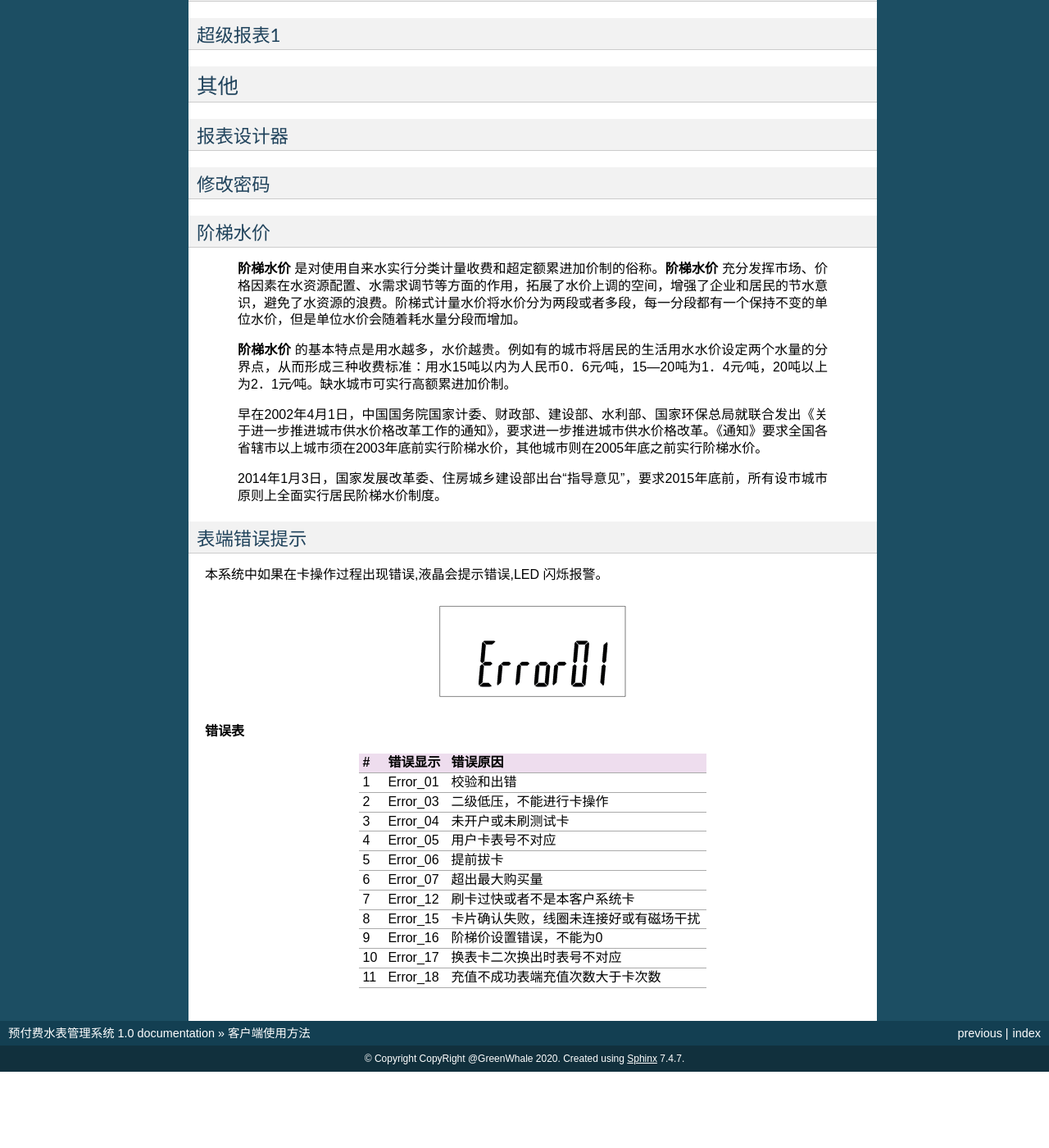
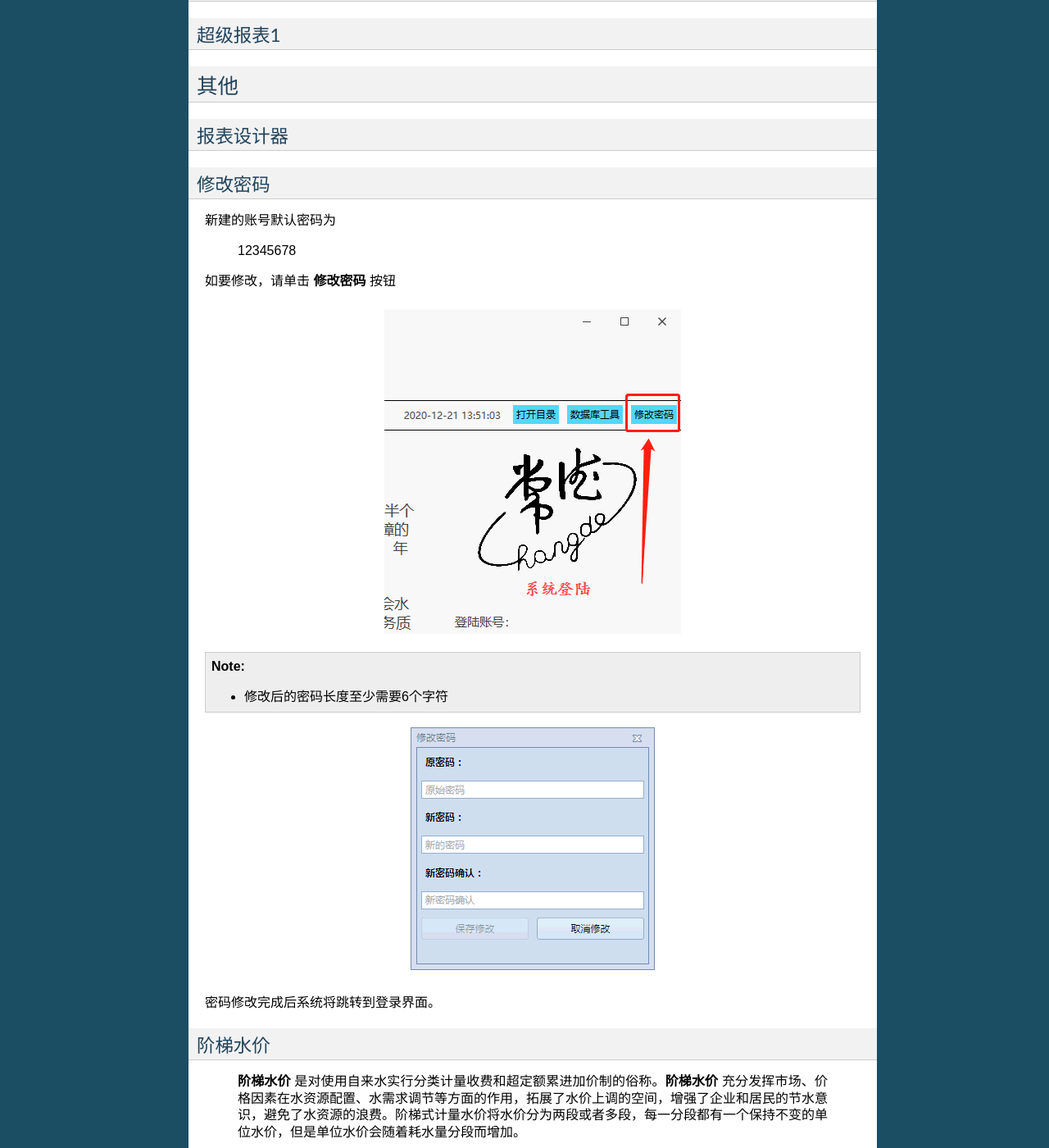
Before and after one commit to Witchie/Doc-PrepaidWaterMeterSystem, a Sphinx documentation site: the page built from docs/usage.rst, in a window 1280 px wide and 1400 px high, scrolled down 2465 px. Shown: the whole window at 82% size. Built offline with Sphinx 7.4.7, drawn with Linux system fonts in a browser that asks for light colours; before the commit the page ends 3772 px from its top, so only the background shows below that.

Commit message:
测试提交

```diff
--- a/docs/usage.rst
+++ b/docs/usage.rst
@@ -142,6 +142,21 @@
 修改密码
 ~~~~~~~~~~~~~~~
 
+新建的账号默认密码为
+
+  12345678
+
+如要修改，请单击 **修改密码** 按钮
+
+.. figure:: img/modify.png
+
+..  note::
+    - 修改后的密码长度至少需要6个字符
+
+.. figure:: img/modify1.png
+
+密码修改完成后系统将跳转到登录界面。
+
 
 
 阶梯水价
```
Also changed, not shown: docs/img/modify.png (added), docs/img/modify1.png (added).
